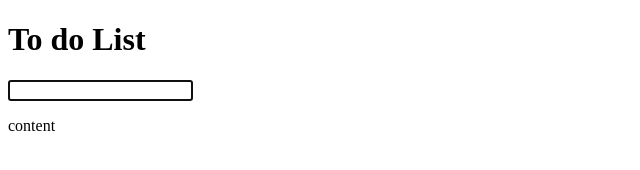
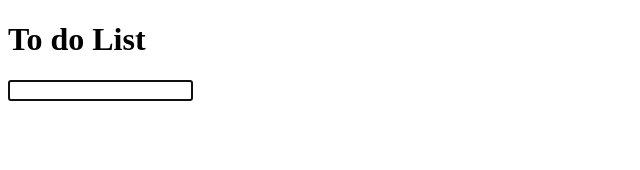
Before and after one commit to jmills1990/ToDoListApp, a plain HTML site: page todo.html in a window 1280 px wide. Shown: the full height of the page, 0-640 px from the left. Drawn offline with Linux system fonts and the light colour scheme; files that its build step writes are made by us from their sources.

Commit message:
Add files via upload

```diff
--- a/todo.html
+++ b/todo.html
@@ -37,7 +37,7 @@
 </ul>
 
 
-content
+
 
 
 <script src="scripts.js"></script>
```
